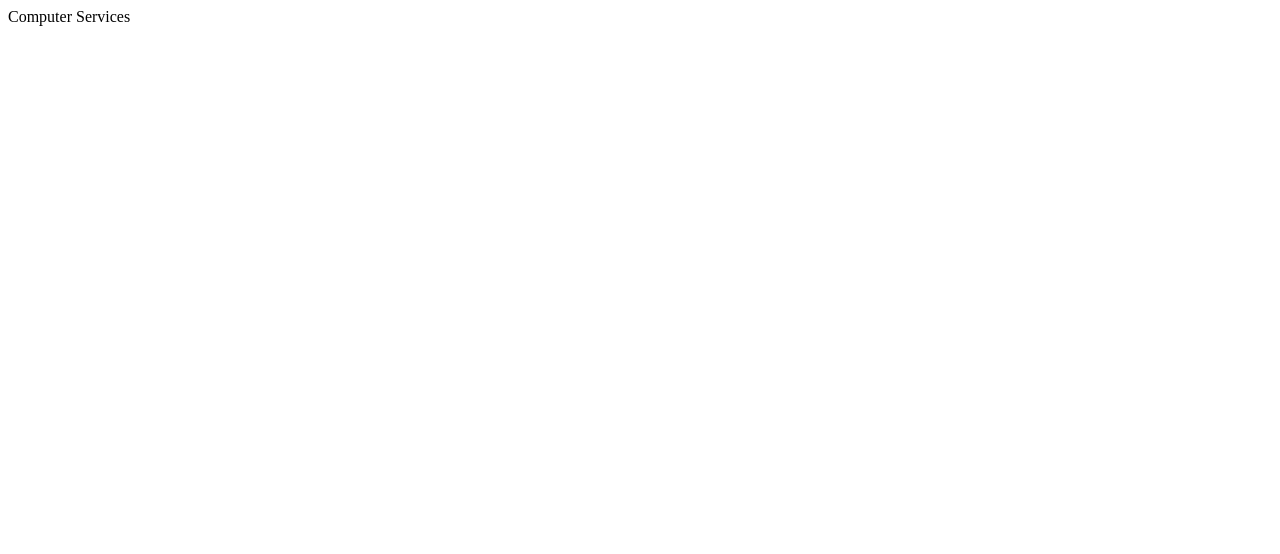
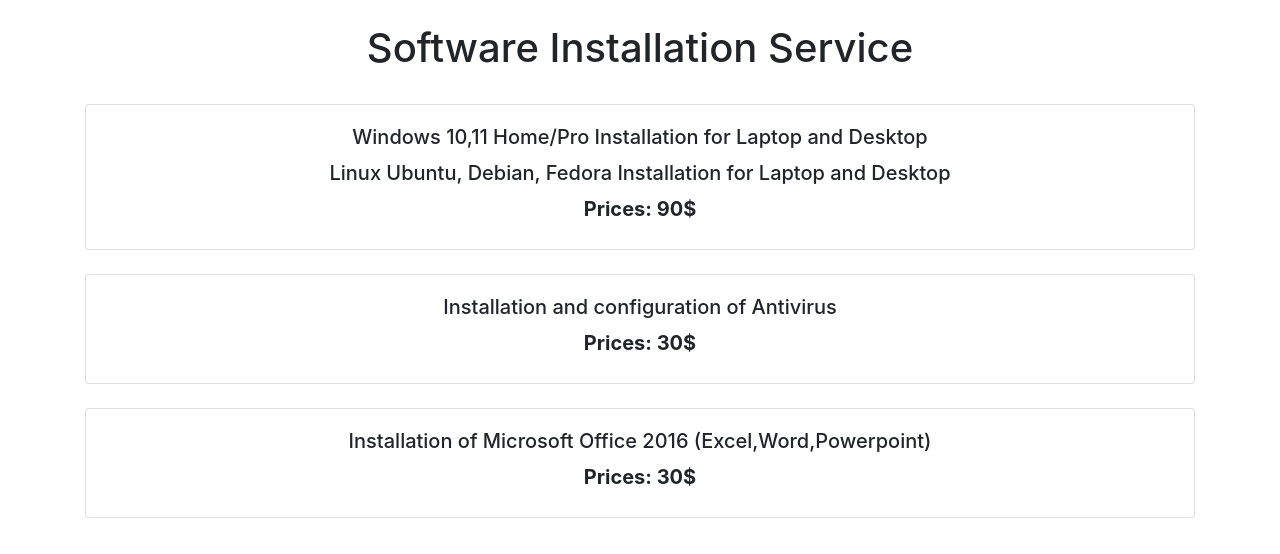
Before and after one commit to mdelgadorobles/services, a plain HTML site: page index.html in a window 1280 px wide. Drawn offline with nearby package versions, Linux system fonts and the light colour scheme.

Commit message:
Add files via upload

```diff
--- a/index.html
+++ b/index.html
@@ -1,10 +1,50 @@
-<!DOCTYPE html>
-<html>
-<head>
-    <meta charset="UTF-8" />
+<!doctype html>
+<html lang="en">
+  <head>
+    <!-- Required meta tags -->
+    <meta charset="utf-8">
+    <meta name="viewport" content="width=device-width, initial-scale=1, shrink-to-fit=no">
+
+    <!-- Bootstrap CSS -->
+    <link rel="stylesheet" href="https://cdn.jsdelivr.net/npm/bootstrap@4.3.1/dist/css/bootstrap.min.css" integrity="sha384-ggOyR0iXCbMQv3Xipma34MD+dH/1fQ784/j6cY/iJTQUOhcWr7x9JvoRxT2MZw1T" crossorigin="anonymous">
+
     <title>Computer Services</title>
-</head>
-<body>
-    Computer Services
-</body>
+  </head>
+  <body>
+    <div align="center" class="container">
+        <br>
+        <div><h1>Software Installation Service</h1></div>
+        <br>
+        <div class="card" style="width: 100%;">
+            <div class="card-body">
+              <h5 class="card-title">Windows 10,11 Home/Pro Installation for Laptop and Desktop</h5>
+              <h5 class="card-title">Linux Ubuntu, Debian, Fedora Installation for Laptop and Desktop</h5>
+              <h5><b>Prices: 90$</b></h5>
+              <p class="card-text"></p>
+            </div>
+        </div>
+        <br>
+        <div class="card" style="width: 100%;">
+            <div class="card-body">
+              <h5 class="card-title">Installation and configuration of Antivirus</h5>
+              <h5><b>Prices: 30$</b></h5>
+              <p class="card-text"></p>
+            </div>
+        </div>
+        <br>
+        <div class="card" style="width: 100%;">
+            <div class="card-body">
+              <h5 class="card-title">Installation of Microsoft Office 2016 (Excel,Word,Powerpoint)</h5>
+              <h5><b>Prices: 30$</b></h5>
+              <p class="card-text"></p>
+            </div>
+        </div>
+    </div>
+
+    <!-- Optional JavaScript -->
+    <!-- jQuery first, then Popper.js, then Bootstrap JS -->
+    <script src="https://code.jquery.com/jquery-3.3.1.slim.min.js" integrity="sha384-q8i/X+965DzO0rT7abK41JStQIAqVgRVzpbzo5smXKp4YfRvH+8abtTE1Pi6jizo" crossorigin="anonymous"></script>
+    <script src="https://cdn.jsdelivr.net/npm/popper.js@1.14.7/dist/umd/popper.min.js" integrity="sha384-UO2eT0CpHqdSJQ6hJty5KVphtPhzWj9WO1clHTMGa3JDZwrnQq4sF86dIHNDz0W1" crossorigin="anonymous"></script>
+    <script src="https://cdn.jsdelivr.net/npm/bootstrap@4.3.1/dist/js/bootstrap.min.js" integrity="sha384-JjSmVgyd0p3pXB1rRibZUAYoIIy6OrQ6VrjIEaFf/nJGzIxFDsf4x0xIM+B07jRM" crossorigin="anonymous"></script>
+  </body>
 </html>
```
